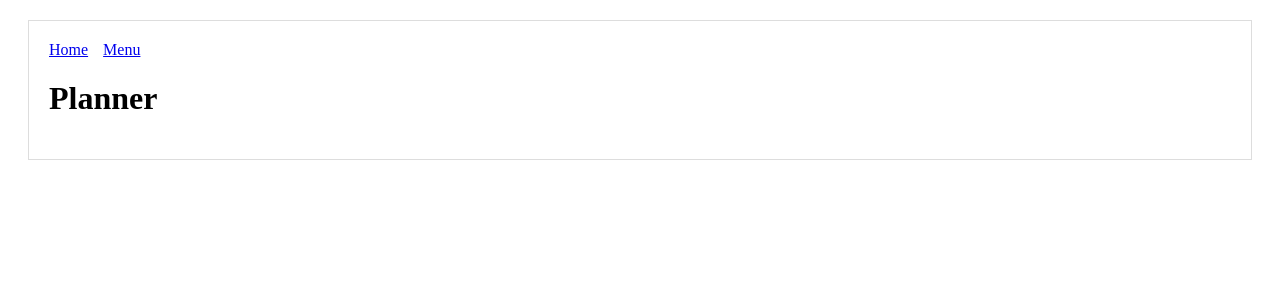
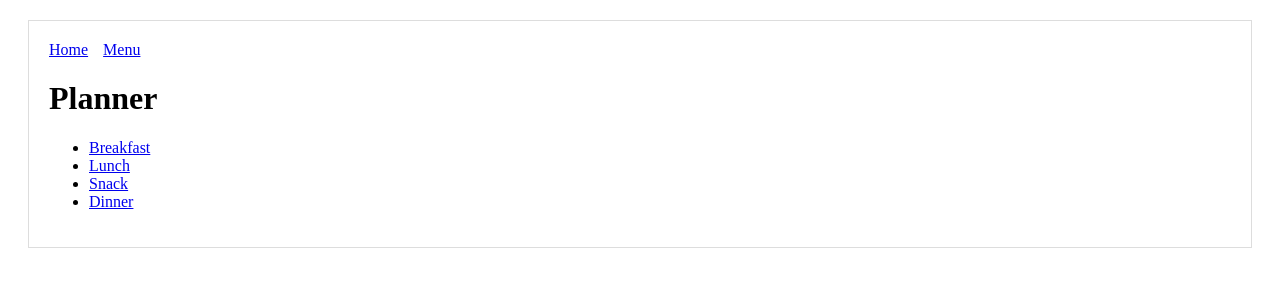
Before and after one commit to vdalal27/planner, a Next.js app: page / in a window 1280 px wide. Shown: the top 300 px of the page. Built offline with nearby package versions, Linux system fonts and the light colour scheme.

Commit message:
dynamic page addition feature added

```diff
--- a/pages/index.js
+++ b/pages/index.js
@@ -1,12 +1,27 @@
 import Link from 'next/link';
 import Layout from '../components/layout';
 
-    const Index = () => (
+const PostLink = props => ( //dynamic pages
+    <li>
+      <Link href={`/post?title=${props.title}`}>
+        <a>{props.title}</a>
+      </Link>
+    </li>
+); //pass data as query string parameter
+
+export default function Home(){
+    return(
         <div>
             <Layout>
             <h1>Planner</h1>
+            <ul>
+                <PostLink title="Breakfast" />
+                <PostLink title="Lunch" />
+                <PostLink title="Snack" />
+                <PostLink title="Dinner" />
+            </ul>
             </Layout>
         </div>
     );
-
-  export default Index;
+}
+//   export default Index;
```
Also changed, not shown: pages/post.js (added, +20 -0 lines).
